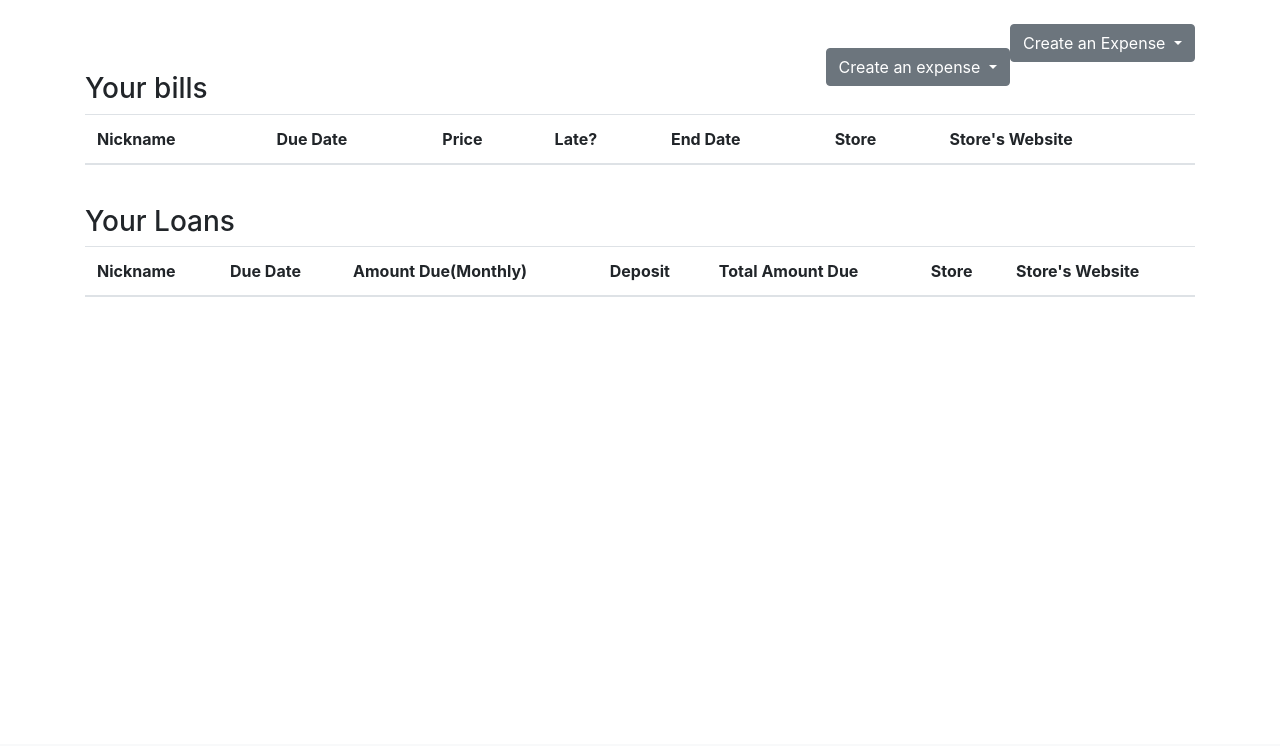
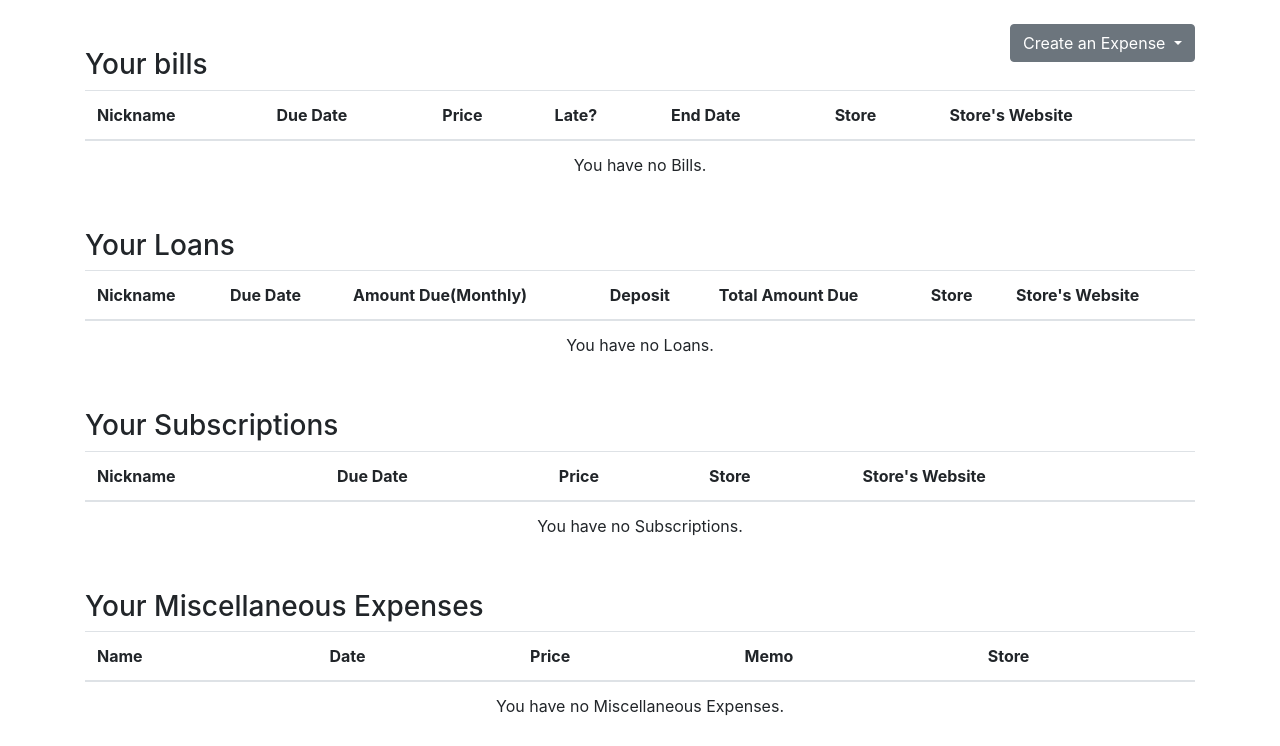
Before and after one commit to TClaypool00/ExpenseTracker-Python, a Django app: page / in a window 1280 px wide. Shown: the part 56-802 px from the top of the page. Before the commit the page ends 353 px from the top, so only its background shows below. Run offline with Django 3.2, Linux system fonts and the light colour scheme; a user stored in the database is signed in; tables that the repository leaves empty hold one stand-in row (values such as "Sample post"); data that the repository does not hold is empty; some libraries are stand-ins or nearby versions.

Commit message:
can display all expenses by current user id

```diff
--- a/expense_tracker/views.py
+++ b/expense_tracker/views.py
@@ -3,15 +3,23 @@ from forms import LoginForm, RegisterForm
 from django.contrib.auth import views as auth_views
 from forms import RegisterForm
 from django.contrib.auth.decorators import login_required
-from api import bills, loan
+from api import api
+from api.loan import loan_url
+from api.bills import bill_url
+from api.subs import sub_url
+from api.misc import misc_url
 
 @login_required()
 def index(request):
     user_id = request.user.userid
-    user_bills = bills.BillsApi.get_all_bills_by_user_id(request, user_id)
-    user_loans = loan.LoanApi.get_loan_by_user_id(request, user_id)
+    user_bills = api.Api.get_all(api, bill_url, user_id)
+    user_loans = api.Api.get_all(api, loan_url, user_id)
+    user_subs = api.Api.get_all(api, sub_url, user_id)
+    user_misc = api.Api.get_all(api, misc_url, user_id)
 
-    return render(request, "index.html", {'bills' : user_bills, 'loans' : user_loans})
+    CONTEXT = {'bills' : user_bills, 'loans' : user_loans, 'subs' : user_subs, 'miscs' : user_misc}
+
+    return render(request, "index.html", CONTEXT)
 
 
 class LoginView(auth_views.LoginView):
@@ -26,5 +34,5 @@ def register(request):
         form = RegisterForm(request.POST)
         if form.is_valid():
             form.save()
-            return redirect('/')
+            return redirect('/login')
     return render(request, 'register.html', {'form': form})
--- a/templates/index.html
+++ b/templates/index.html
@@ -5,16 +5,6 @@ Track your expenses!
 {% endblock %}
 
 {% block content %}
-<br />
-<div class="dropdown">
-    <button class="btn btn-secondary dropdown-toggle" type="button" id="dropdownMenuButton" data-toggle="dropdown" aria-haspopup="true" aria-expanded="false">Create an expense
-    </button>
-    <div class="dropdown-menu" aria-labelledby="dropdownMenuButton">
-        <a class="dropdown-item" href="bills/create">Create a Bill</a>
-        <a class="dropdown-item" href="loan/create">Create a Loan</a>
-        <a href="misc/create" class="dropdown-item">Create a Miscellaneous </a>
-    </div>
-</div>
 <br />
 <h3>Your bills</h3>
 <table class="table" aria-describedby="user-bills">
@@ -30,6 +20,11 @@ Track your expenses!
         </tr>
     </thead>
     <tbody>
+        {% if bills == None %}
+        <tr>
+            <td colspan="7" style="text-align: center;">You have no Bills.</td>
+        </tr>
+        {% else %}
             {% for bill in bills %}
             <tr>
                 <td>{{bill.billName}}</td>
@@ -45,6 +40,7 @@ Track your expenses!
                 <td><a href="https://{{bill.storeWebsite}}">{{bill.storeWebsite}}</a></td>
             </tr>
             {% endfor %}
+        {% endif %}
     </tbody>
 </table>
 <br />
@@ -62,6 +58,11 @@ Track your expenses!
         </tr>
     </thead>
     <tbody>
+        {% if loans == None %}
+        <tr>
+            <td colspan="7" style="text-align: center;">You have no Loans.</td>
+        </tr>
+        {% else %}
             {% for loan in loans %}
             <tr>
                 <td>{{loan.loanName}}</td>
@@ -70,9 +71,66 @@ Track your expenses!
                 <td>${{loan.deposit}}</td>
                 <td>${{loan.totalAmountDue}}</td>
                 <td>{{loan.storeName}}</td>
-            <td><a href="{{loan.storeWebsite}}">{{loan.storeWebsite}}</a></td>
+                <td><a href="https://{{loan.storeWebsite}}" target="_blank">{{loan.storeWebsite}}</a></td>
             </tr>
             {% endfor %}
+        {% endif %}
+    </tbody>
+</table>
+<br />
+<h3>Your Subscriptions</h3>
+<table class="table" aria-describedby="user-subs">
+    <thead>
+        <tr>
+            <th scope="col">Nickname</th>
+            <th scope="col">Due Date</th>
+            <th scope="col">Price</th>
+            <th scope="col">Store</th>
+            <th scope="col">Store's Website</th>
+        </tr>
+    </thead>
+    <tbody>
+        <tr>
+            {% if subs == None %}
+                <td colspan="5" style="text-align: center;">You have no Subscriptions.</td>
+            {% else %}
+                {% for sub in subs %}
+                    <td>{{sub.subName}}</td>
+                    <td>{{sub.dueDate}</td>
+                    <td>{{sub.amountDue}</td>
+                    <td><{{sub.storeName}/td>
+                    <td>{{sub.storeWebsite}</td>
+                {% endfor %}
+            {% endif %}
+        </tr>
+    </tbody>
+</table>
+<br />
+<h3>Your Miscellaneous Expenses</h3>
+<table class="table" aria-describedby="user-misc">
+    <thead>
+        <tr>
+            <th scope="col">Name</th>
+            <th scope="col">Date</th>
+            <th scope="col">Price</th>
+            <th scope="col">Memo</th>
+            <th scope="col">Store</th>
+        </tr>
+    </thead>
+    <tbody>
+        <tr>
+            {% if miscs == None %}
+                <td colspan="5" style="text-align: center;">You have no Miscellaneous Expenses.</td>
+            {% else %}
+                {% for miscs in misc %}
+                    <td>{{misc.miscName}}</td>
+                    <td>{{misc.date}}</td>
+                    <td>{{misc.price}}</td>
+                    <td>{{misc.memo}}</td>
+                    <td>{{misc.storeName}}</td>
+                {% endfor %}
+            {% endif %}
+        </tr>
     </tbody>
 </table>
 {% endblock %}
```
Lines whose indentation alone changed are shown as unchanged.
